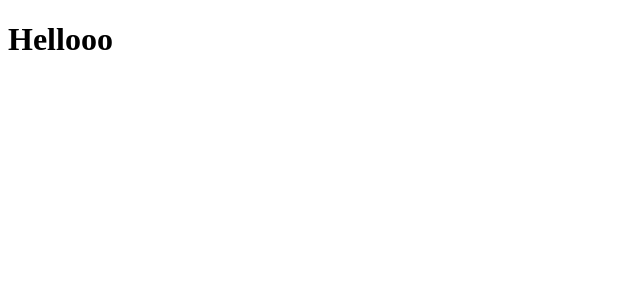
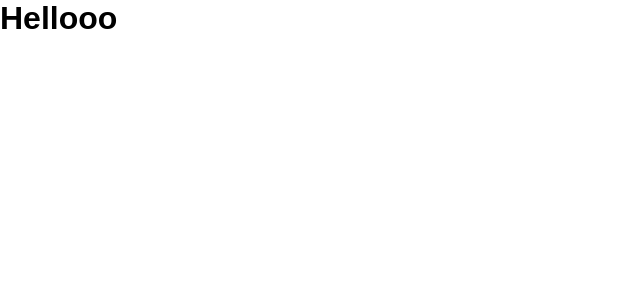
Before and after one commit to DaniloNR/github-explorer, a React app: page / in a window 1280 px wide. Shown: the top 300 px of the page, without its empty margins (0-640 px from the left). Built offline with nearby package versions, Linux system fonts and the light colour scheme.

Commit message:
feat: add css and style loaders to include css

```diff
--- a/package.json
+++ b/package.json
@@ -20,7 +20,9 @@
     "@babel/preset-react": "^7.14.5",
     "babel-loader": "^8.2.2",
     "cross-env": "^7.0.3",
+    "css-loader": "^6.2.0",
     "html-webpack-plugin": "^5.3.2",
+    "style-loader": "^3.2.1",
     "webpack": "^5.52.1",
     "webpack-cli": "^4.8.0",
     "webpack-dev-server": "^4.2.1"
--- a/src/App.jsx
+++ b/src/App.jsx
@@ -1,3 +1,5 @@
+import './styles/global.css'
+
 export function App () {
   return <h1>Hellooo</h1>
 }
--- /dev/null
+++ b/src/styles/global.css
@@ -0,0 +1,9 @@
+* {
+    margin: 0;
+    padding: 0;
+    box-sizing: border-box;
+}
+
+body {
+    font-family: Arial, Helvetics, sans-serif;
+}
--- a/webpack.config.js
+++ b/webpack.config.js
@@ -28,6 +28,11 @@ module.exports = {
         test: /\.jsx$/,
         exclude: /node_modules/,
         use: 'babel-loader'
+      },
+      {
+        test: /\.css$/,
+        exclude: /node_modules/,
+        use: ['style-loader', 'css-loader']
       }
     ]
   }
```
Also changed, not shown: 1 other file (tests, documents, lock files or other folders).
